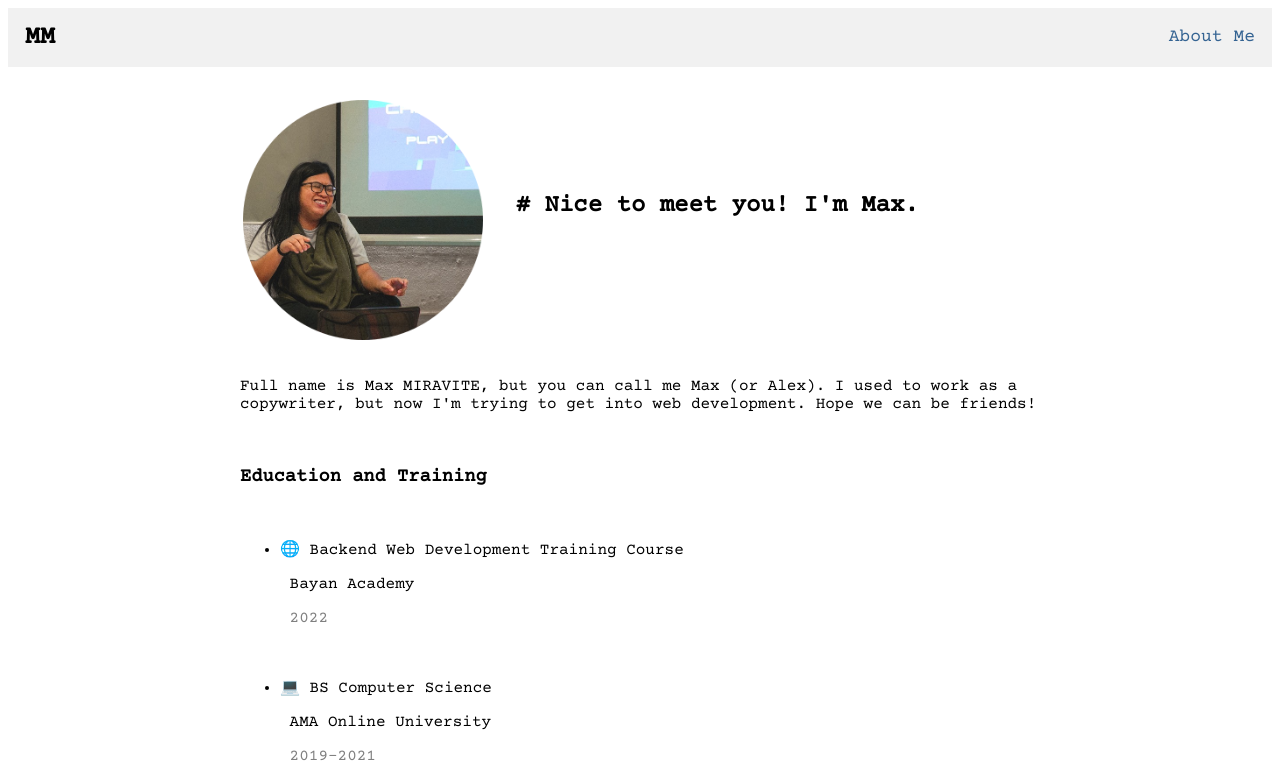
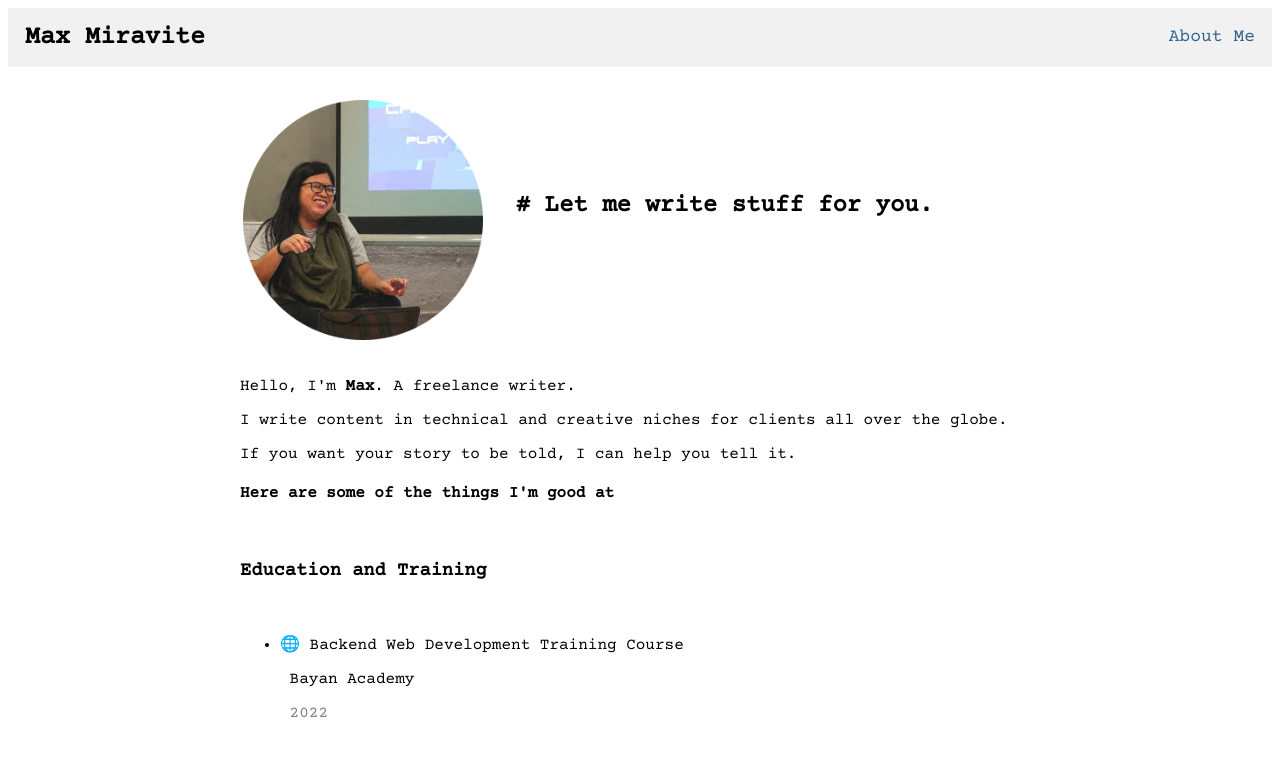
Before and after one commit to maxmirav/maxmirav.github.io, a plain HTML site: page index.html in a window 1280 px wide. Shown: the top 769 px of the page. Drawn offline with nearby package versions, Linux system fonts and the light colour scheme.

Commit message:
edited head

```diff
--- a/index.html
+++ b/index.html
@@ -6,14 +6,14 @@
   <meta http-equiv="X-UA-Compatible" content="IE=edge">
   <meta name="viewport" content="width=device-width, initial-scale=1.0">
   <link rel="stylesheet" type="text/css" href="styles.css">
-  <title>👋Hi!</title>
+  <title>✍🏼 Max Miravite, Freelance Writer ✍🏼</title>
 </head>
 
 <body>
 
   <!--NAV BAR-->
   <div class="header">
-    <a href="#default" class="logo">MM</a>
+    <a href="#default" class="logo">Max Miravite</a>
     <div class="header-right">
       <a class="active" href="#home">About Me</a>
     </div>
@@ -25,13 +25,19 @@
       <table>
         <td><img src="mamiravite_icon.png" alt="Picture of Max Miravite" id="my-picture"></td>
         <td>
-          <h2 class="greet">&nbsp;&nbsp;# Nice to meet you! I'm Max.</h2>
+          <h2 class="greet">&nbsp;&nbsp;# Let me write stuff for you.</h2>
         </td>
       </table>
       <br>
-      <p>Full name is Max MIRAVITE, but you can call me Max (or Alex). I used to work as a copywriter, but now
-        I'm trying to get into web development. Hope we can be friends!
+      <p>
+        Hello, I'm <b>Max</b>. A freelance writer.
       </p>
+      <p>
+        I write content in technical and creative niches for clients all over the globe.
+      </p>
+      <p>If you want your story to be told, I can help you tell it.</p>
+      <h4>Here are some of the things I'm good at</h4>
+
       <br />
       <h3>Education and Training</h3>
       <br>
```
